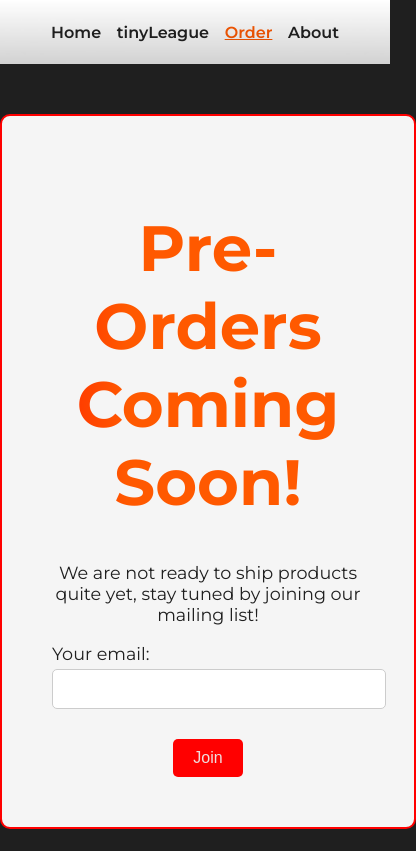
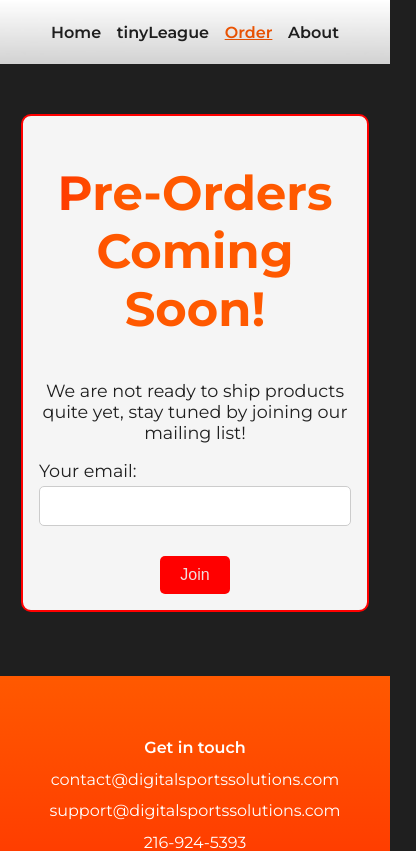
Before and after one commit to Digital-Sports-Solutions-Official/DSS-website, a React (Vite) app: page /order in a window 390 px wide. Shown: the top 851 px of the page, 416 px wide, since content can reach past the window. Built offline with nearby package versions, Linux system fonts and the light colour scheme.

Commit message:
Mobile optimize order page

```diff
--- a/src/routes/Order/PreOrder.css
+++ b/src/routes/Order/PreOrder.css
@@ -26,7 +26,6 @@
 
 .Order .PreOrder form label {
     margin-bottom: 10px;
-    display: block;
     width: 100%;
     max-width: 400px;
     text-align: left;
@@ -36,11 +35,12 @@
     padding: 10px;
     margin-top: 5px;
     margin-bottom: 20px;
-    width: 100%;
-    max-width: 400px;
+    width: 400px;
+    max-width: 100%;
     border: 1px solid #ccc;
     border-radius: 5px;
     font-size: 1rem;
+    box-sizing: border-box;
 }
 
 .Order .PreOrder form button {
@@ -66,3 +66,15 @@
     background-size: 200% 100%;
     animation: shine 5s infinite linear;
 }
+
+
+/* Responsive layout for smaller screens */
+@media (max-width: 768px) {
+    .Order .PreOrder {
+        padding: 1rem;
+    }
+
+    .Order .PreOrder h1 {
+        font-size: 3rem;
+    }
+}
--- a/src/routes/Order/PreOrder.tsx
+++ b/src/routes/Order/PreOrder.tsx
@@ -15,7 +15,7 @@ const PreOrder = () => {
             >
                 <label>
                     Your email:
-                    <input type="email" name="email" />
+                    <input type="email" name="email" required />
                 </label>
 
                 <button type="submit">Join</button>
```
